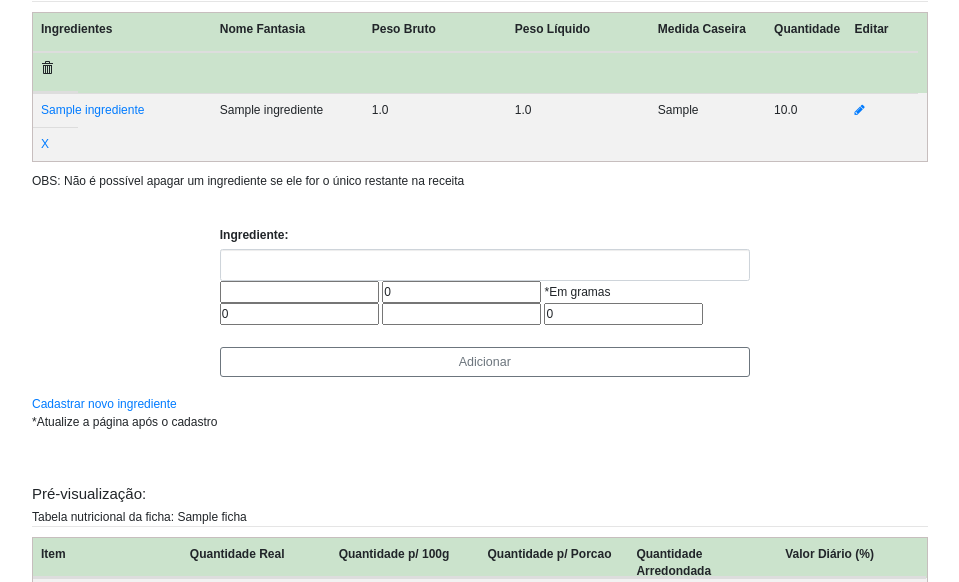
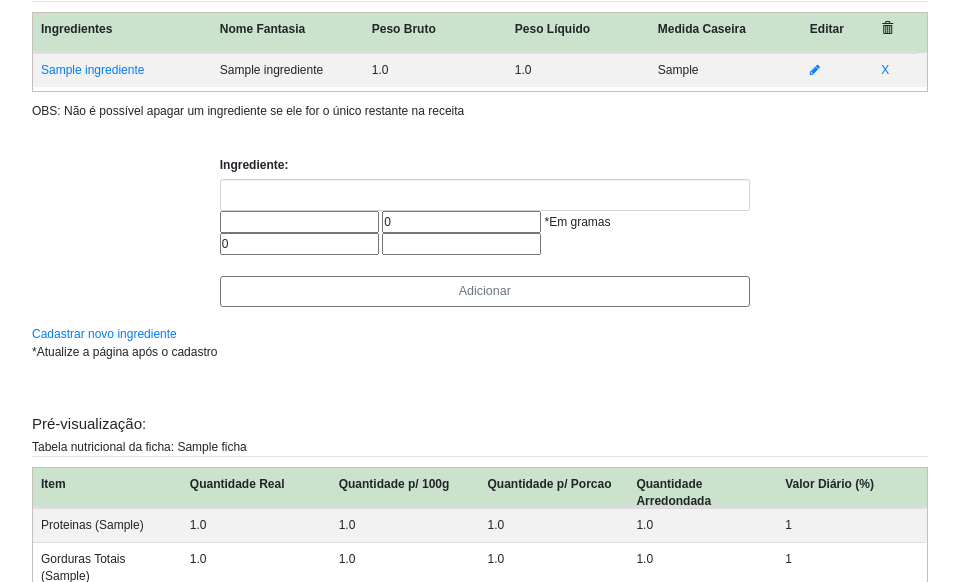
Before and after one commit to AutojunUFSC/Nutri_Jr, a Django app: page /registrarFicha2/1 in a window 1280 px wide. Shown: the part 407-989 px from the top of the page, without its empty margins (160-1119 px from the left). Run offline with Django 3.2, Linux system fonts and the light colour scheme; a user stored in the database is signed in; tables that the repository leaves empty hold one stand-in row (values such as "Sample post"); some libraries are stand-ins or nearby versions.

Commit message:
Remove quantidade do item da receita; adiciona aviso de texto na medida caseira
Reconsiderando o pedido: o número junto da medida caseira era só pra
Ficha.medCaseiraPorcao (o que vai pro rótulo, já resolvido no commit
anterior). O formulário de adicionar ingrediente na receita não precisa
dessa quantidade - remove Ficha_Ingrediente.quantidadeMedidaCaseira do
model (migração 0013, puramente RemoveField; o campo nunca teve dado real
gravado, só existia zerado por default), do form, das duas telas
(receita.html e editarReceita.html) e de salvarReceita().

Em vez disso, adiciona um aviso deixando claro que Medida Caseira (do
item da receita) é só texto, não número - via help_text no
ReceitaForm e uma nota abaixo do campo em editarReceita.html (que não
usa o form Django, é HTML direto).

Co-Authored-By: Claude Fable 5 <noreply@anthropic.com>

```diff
--- a/fichas/forms.py
+++ b/fichas/forms.py
@@ -37,12 +37,14 @@ class FichaFiltroForm(forms.Form):
 class ReceitaForm(forms.ModelForm):
   class Meta:
     model = Ficha_Ingrediente
-    fields = ['pesoBruto', 'pesoLiquido', 'medidaCaseira', 'quantidadeMedidaCaseira', 'nomeFantasia']
+    fields = ['pesoBruto', 'pesoLiquido', 'medidaCaseira', 'nomeFantasia']
     labels = {'pesoBruto': _('Peso Bruto:'),
               'pesoLiquido': _('Peso Líquido:'),
               'medidaCaseira': _('Medida Caseira:'),
-              'quantidadeMedidaCaseira': _('Quantidade:'),
               'nomeFantasia': _('Nome Fantasia:')}
+    help_texts = {
+      'medidaCaseira': _('Apenas texto (ex.: "colher de sopa"), não número.'),
+    }
 
 # Formulário para adicionar nutrientes extras na tabela nutricional
 class NutrienteForm(forms.ModelForm):
--- a/fichas/models.py
+++ b/fichas/models.py
@@ -670,7 +670,6 @@ class Ficha_Ingrediente(models.Model):
   pesoBruto = models.FloatField(null=True, blank=True, default=0)
   pesoLiquido = models.FloatField(null=True, blank=True, default=0)
   medidaCaseira = models.CharField(max_length=30, blank=True)  # Nome da unidade. Ex: xíc, sachê
-  quantidadeMedidaCaseira = models.FloatField(null=True, blank=True, default=0)  # Quantidade de medidaCaseira. Ex: 3 (em "3 xíc")
   nomeFantasia = models.CharField(max_length=50)
 
   # Visualização:
--- a/fichas/templates/editarReceita.html
+++ b/fichas/templates/editarReceita.html
@@ -41,11 +41,7 @@
             {% if item.medidaCaseira != None %}
                 <label class="control-label">Medida Caseira:</label>
                 <input class="form-control" type="text"    id="medidaCaseira" name="medidaCaseira" value="{{ item.medidaCaseira }}">
-                <br>
-            {% endif %}
-            {% if item.quantidadeMedidaCaseira != None %}
-                <label class="control-label">Quantidade:</label>
-                <input class="form-control" type="number"    id="quantidadeMedidaCaseira" name="quantidadeMedidaCaseira" value="{{ item.quantidadeMedidaCaseira }}">
+                <small class="form-text text-muted">Apenas texto (ex.: "colher de sopa"), não número.</small>
                 <br>
             {% endif %}
 
--- a/fichas/templates/receita.html
+++ b/fichas/templates/receita.html
@@ -51,8 +51,7 @@
 				<th style="width:17%;">Nome Fantasia</th>
 				<th style="width:16%;">Peso Bruto</th>
 				<th style="width:16%;">Peso Líquido</th>
-				<th style="width:13%;">Medida Caseira</th>
-				<th style="width:9%;">Quantidade</th>
+				<th style="width:17%;">Medida Caseira</th>
 				<th style="width:8%;">Editar</th>
 				<th style="width:5%;"><span class="glyphicon glyphicon-trash" aria-hidden="true"></span></th>
 			</tr>
@@ -64,8 +63,7 @@
 				<td class="filterable-cell" style="width:17%;">{{ itemReceita.nomeFantasia }}</td>
 				<td class="filterable-cell" style="width:16%;">{{ itemReceita.pesoBruto }}</td>
 				<td class="filterable-cell" style="width:16%;">{{ itemReceita.pesoLiquido }}{{ itemReceita.unidade }}</td>
-				<td class="filterable-cell" style="width:13%;">{{ itemReceita.medidaCaseira }}</td>
-				<td class="filterable-cell" style="width:9%;">{{ itemReceita.quantidadeMedidaCaseira }}</td>
+				<td class="filterable-cell" style="width:17%;">{{ itemReceita.medidaCaseira }}</td>
 				<td class="filterable-cell" style="width:8%;"><a href="{% url 'editarItemReceita' fichaAtual.pk itemReceita.id %}"><i class="fa fa-pencil" aria-hidden="true"></i></a></td>
 				<td class="filterable-cell" style="width:5%;"><a href="{% url 'deletarItemReceita' fichaAtual.pk itemReceita.id %}">X</a></td>
 			</tr>
@@ -101,7 +99,6 @@
 			{{ formReceita.pesoBruto|bootstrap }} *Em gramas
 			{{ formReceita.pesoLiquido|bootstrap }}
       		{{ formReceita.medidaCaseira|bootstrap }}
-      		{{ formReceita.quantidadeMedidaCaseira|bootstrap }}
 			<button class="btn btn-outline-secondary btn-lg" type="submit">Adicionar</button><br><br>
 		</div>
 	</div>
--- a/fichas/views.py
+++ b/fichas/views.py
@@ -156,7 +156,6 @@ def salvarReceita(request):
     ficha_ingrediente.pesoBruto = request.POST['pesoBruto']
     ficha_ingrediente.pesoLiquido = request.POST['pesoLiquido']
     ficha_ingrediente.medidaCaseira = request.POST['medidaCaseira']
-    ficha_ingrediente.quantidadeMedidaCaseira = request.POST['quantidadeMedidaCaseira'] or None
 
     ficha_ingrediente.save()
 
```
Also changed, not shown: fichas/migrations/0013_remove_ficha_ingrediente_quantidademedidacaseira.py (added).
